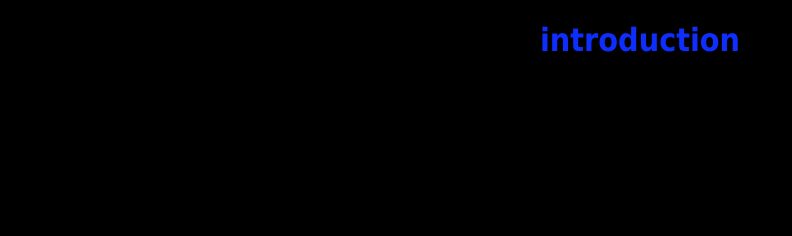
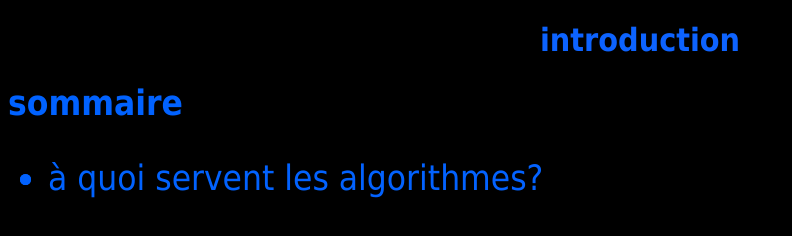
Before and after one commit to 4lpndev/pr-sentation, a plain HTML site: page algorithmique/pages/intro.html in a window 1280 px wide. Shown: the whole page, without its empty margins (0-792 px from the left). Drawn offline with nearby package versions, Linux system fonts and the light colour scheme.

Commit message:
modified stuff ig

```diff
--- a/algorithmique/css/intro.css
+++ b/algorithmique/css/intro.css
@@ -4,13 +4,44 @@
     100% { background-position: 0% 50% }
 }
 
+@keyframes anim2 {
+    from {
+        color: rgb(106, 106, 255);
+    } to {
+        color: rgb(0, 98, 255);
+    }
+}
+
+@keyframes pop {
+    from {
+        transform: translateX(-100px);
+    } to {
+        transform: translateX(0px);
+    }
+}
+
 #title {
     text-align: center;
-    background-image: linear-gradient(-45deg, rgb(106, 106, 255), rgb(0, 38, 255));
-    /*background-image: linear-gradient(-45deg, rgb(255,0,0), rgb(255,127,0), rgb(255,255,0), rgb(127,255,0), rgb(0,255,0), rgb(0,255,127), rgb(0,255,255), rgb(0,127,255), rgb(0,0,255), rgb(127,0,255), rgb(255,0,255), rgb(255,0,127));*/
+    background-image: linear-gradient(-45deg, rgb(106, 106, 255), rgb(0, 98, 255));
     background-size: 1200% 1200%;
     background-repeat: no-repeat;
     -webkit-background-clip: text;
     -webkit-text-fill-color: transparent;
     animation: anim 6s infinite;
 }
+
+.sommaire {
+    font-size: 35px;
+    background-image: linear-gradient(-45deg, rgb(106, 106, 255), rgb(0, 98, 255));
+    background-size: 1200% 1200%;
+    background-repeat: no-repeat;
+    -webkit-background-clip: text;
+    -webkit-text-fill-color: transparent;
+    animation: anim 6s infinite;
+    animation: anim2 6s infinite;
+    list-style-type: disc;
+}
+
+.sommaire li {
+    animation: pop 1s 1;
+}
--- a/algorithmique/pages/intro.html
+++ b/algorithmique/pages/intro.html
@@ -8,6 +8,11 @@
     <link rel="stylesheet" href="../css/base.css">
 </head>
 <body>
+    <script src="https://ajax.googleapis.com/ajax/libs/jquery/2.1.1/jquery.min.js"></script>
     <h1 id="title">introduction</h1>
+    <h1 class="sommaire">sommaire</h1>
+    <ul class="sommaire">
+        <li class="hidden">à quoi servent les algorithmes?</li>
+    </ul>
 </body>
 </html>
```
